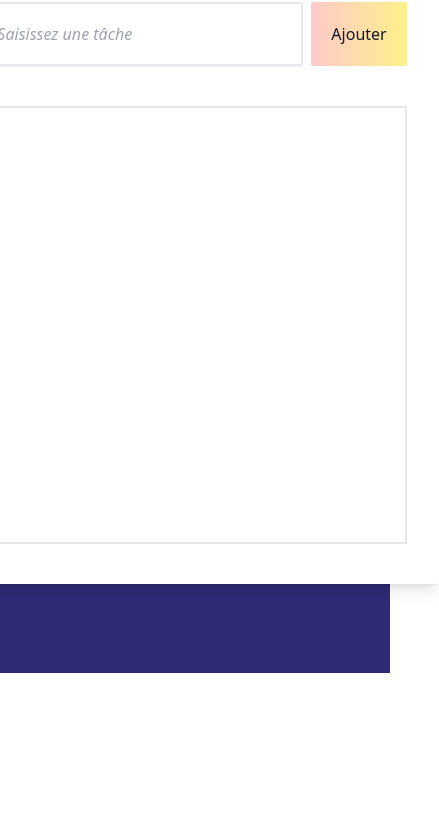
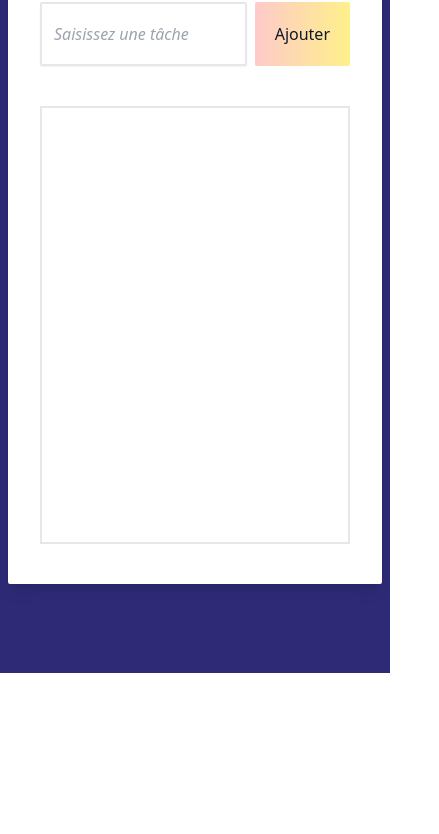
Before and after one commit to vonyms/todo, a plain HTML site: page index.html in a window 390 px wide. Shown: the part 171-1005 px from the top of the page, 439 px wide, since content can reach past the window. Drawn offline with nearby package versions, Linux system fonts and the light colour scheme.

Commit message:
update responsive mobile

```diff
--- a/index.html
+++ b/index.html
@@ -14,13 +14,13 @@
     <main>
         <div class="block-main text-md flex">
             <div class="block-main_item flex-1">
-                <div class="block-main__item flex justify-center items-center">
+                <div class="block-main__item flex justify-center items-center p-2">
                     <div class="block-form px-2 py-10 bg-white px-8 py-10 shadow-lg rounded-sm">
                         <h1 class="uppercase font-bold text-lg text-center pb-4">To do</h1>
 
                         <div class="relative mb-10">
                             <div class="flex">
-                                 <input type="text" id="inputTache" value="" placeholder="Saisissez une tâche" class="border-solid border-2 shadow-sm rounded-sm px-3 py-2 w-80">
+                                 <input type="text" id="inputTache" value="" placeholder="Saisissez une tâche" style="width: 100%" class="border-solid border-2 shadow-sm rounded-sm px-3 py-2 w-80">
                                  <button id="btnAddTache" class="bg-blue-600 px-5 py-5 rounded-sm text-gray-900 bg-gradient-to-r from-red-200 to-yellow-200 hover:bg-gradient-to-bl font-medium text-md text-center ml-2">Ajouter</button>
                             </div>
 
```
